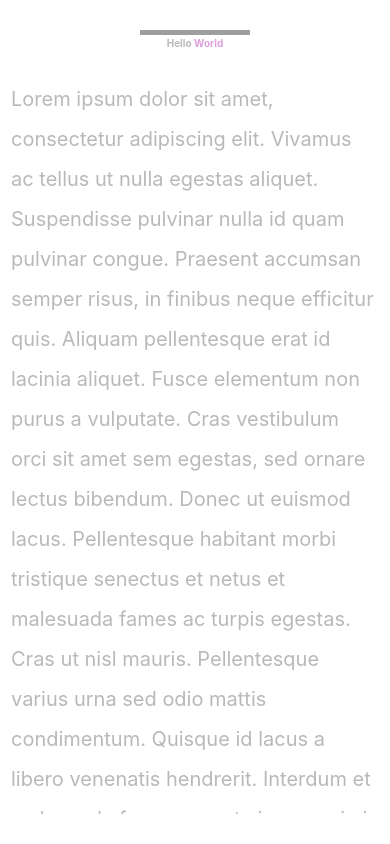
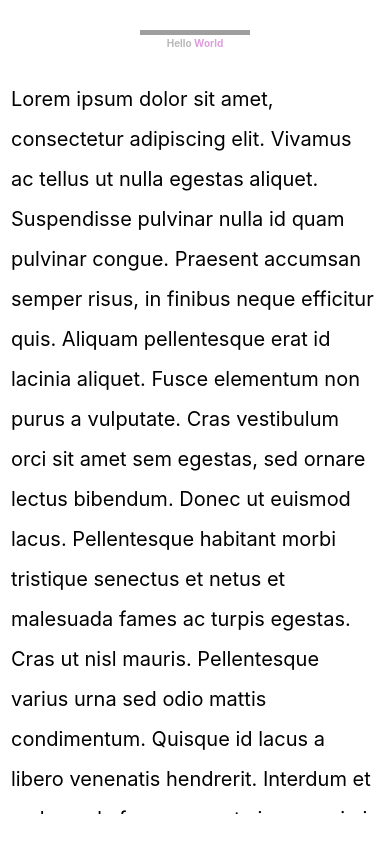
Before and after one commit to TomLayan1/React-Native, a React Native app: screen / in a window 390 px wide. Built offline with nearby package versions, Linux system fonts and the light colour scheme; grey boxes are pictures that could not be loaded.

Commit message:
Updated the Dimension API to adjust layout based on device orientation

```diff
--- a/App.tsx
+++ b/App.tsx
@@ -1,6 +1,6 @@
 // Lesson 1: Change the text in the Text element to 'Hello World' and background of the the View element
 
-import { useState } from "react";
+import { useEffect, useState } from "react";
 import { Button, Dimensions, Image, Modal, Pressable, ScrollView, StatusBar, StyleSheet, Text, View } from "react-native";
 const logoImg = require('./assets/adaptive-icon.png')
 
@@ -14,20 +14,39 @@ export default function App() {
   const [isModalVisible, setIsModalVisible] = useState<boolean>(false)
   const [darkTheme, setDarkTheme] = useState<boolean>(false);
   const theme = darkTheme ? 'black' : 'white'
+  const [dimension, setDimension] = useState({
+    window: Dimensions.get('window')
+  })
+
+  useEffect(() => {
+    const subscription = Dimensions.addEventListener('change', ({ window }) => {
+      setDimension({ window: window })
+    })
+
+    return () => subscription.remove();
+  }, [])
+
+  const { window } = dimension;
+
+  const windowWidth = window.width;
+  const windowHeight = window.height;
 
   return (
     <View style={{ flex: 1, paddingVertical: 30, backgroundColor: theme}}>
       <StatusBar />
       <ScrollView style={style.pgScroll}>
         <Pressable onPress={() => console.log('image pressed')}>
-          <Image style={style.image} source={{uri: 'https://picsum.photos/200' }} />
+          <Image style={[style.image, {
+            height: windowHeight > 700 ? '70%' : '35%',
+            width: windowWidth > 500 ? '60%' : '30%'
+          }]} source={{uri: 'https://picsum.photos/200' }} />
         </Pressable>
         <Pressable onPress={() => console.log('Text pressed')}>
           <Text style={style.OuterText}>
             <Text style={style.worldText}>Hello </Text>World
           </Text>
         </Pressable>
-        <Text style={style.loremText}>
+        <Text style={{ fontSize: windowWidth > 500 ? 30 : 20, lineHeight: windowHeight > 700 ? 40 : 28 }}>
           Lorem ipsum dolor sit amet, consectetur adipiscing elit. Vivamus ac tellus ut nulla egestas aliquet. Suspendisse pulvinar nulla id quam pulvinar congue. Praesent accumsan semper risus, in finibus neque efficitur quis. Aliquam pellentesque erat id lacinia aliquet. Fusce elementum non purus a vulputate. Cras vestibulum orci sit amet sem egestas, sed ornare lectus bibendum. Donec ut euismod lacus. Pellentesque habitant morbi tristique senectus et netus et malesuada fames ac turpis egestas. Cras ut nisl mauris. Pellentesque varius urna sed odio mattis condimentum. Quisque id lacus a libero venenatis hendrerit. Interdum et malesuada fames ac ante ipsum primis in faucibus.
           Donec dolor purus, interdum a iaculis vel, tristique vel nulla. Vivamus et felis condimentum, euismod nunc finibus, sodales arcu. Pellentesque fringilla vestibulum quam non ornare. Fusce bibendum lorem in lacinia convallis. Proin vitae laoreet augue. Integer accumsan urna ac eros sagittis venenatis. Aenean ut urna massa. Donec venenatis sollicitudin consequat. Donec rutrum elit nec dapibus vulputate.
         </Text>
@@ -49,7 +68,7 @@ export default function App() {
         />
       </ScrollView>
       <Modal visible={isModalVisible} onRequestClose={() => setIsModalVisible(false)}>
-        <Text>This is a modal and it works just fine.</Text>
+        <Text style={{ fontSize: windowWidth > 500 ? 30 : 20 }}>This is a modal and it works just fine.</Text>
         <Button
           title='Hide Modal'
           onPress={() => setIsModalVisible(false)}
@@ -70,8 +89,8 @@ const style = StyleSheet.create({
   },
   image: {
     margin: 'auto',
-    height: windowHeight > 700 ? '70%' : '35%',
-    width: windowWidth > 500 ? '60%' : '30%',
+    // height: windowHeight > 700 ? '70%' : '35%',
+    // width: windowWidth > 500 ? '60%' : '30%',
     marginBottom: 7
   },
   OuterText: {
@@ -84,11 +103,11 @@ const style = StyleSheet.create({
   worldText: {
     color: '#bab9b9ff',
   },
-  loremText: {
-    color: '#bab9b9ff',
-    fontSize: windowWidth > 500 ? 30 : 20,
-    lineHeight: windowHeight > 700 ? 40 : 28,
-  },
+  // text: {
+  //   color: '#bab9b9ff',
+  //   fontSize: windowWidth > 500 ? 30 : 20,
+  //   lineHeight: windowHeight > 700 ? 40 : 28,
+  // },
   pressIn : {
     backgroundColor: 'yellow',
     padding: 7,
```
